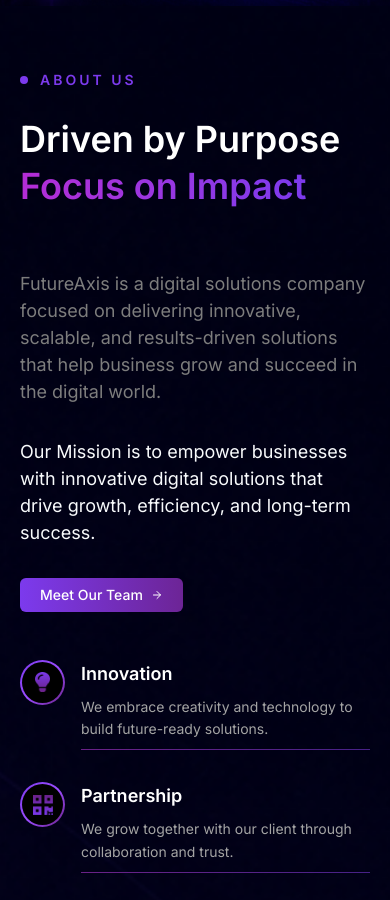
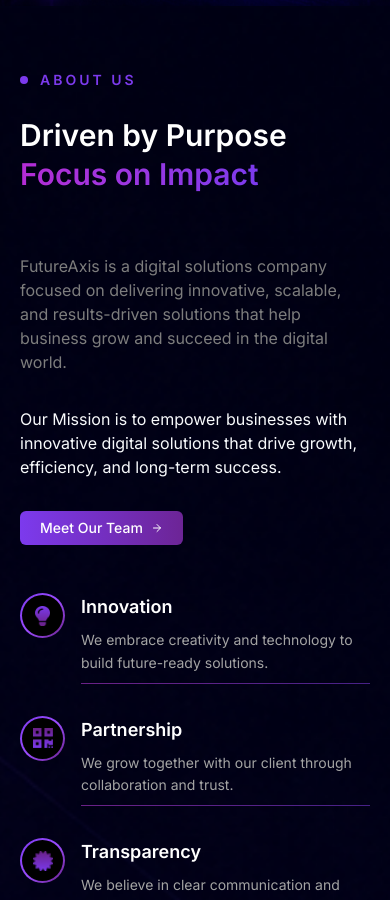
Before and after one commit to FutureAxis/futureaxis-official-web, a Next.js app: page / in a window 390 px wide. Shown: the part 898-1798 px from the top of the page. Built offline with nearby package versions, Linux system fonts and the light colour scheme.

Commit message:
feat: update AboutSection to always display content and adjust visibility settings

```diff
--- a/components/sections/Home/About.tsx
+++ b/components/sections/Home/About.tsx
@@ -9,43 +9,42 @@ import icon3 from "@/public/images/icons/Vector-3.png";
 import icon4 from "@/public/images/icons/Vector-4.png";
 
 export default function AboutSection() {
-    const [isVisible, setIsVisible] = useState(false);
+    const [isVisible, setIsVisible] = useState(true); // Changed to true by default
     const sectionRef = useRef<HTMLElement>(null);
 
     const features = [
         {
             icon: icon1,
             title: "Innovation",
-            description:
-                "We embrace creativity and technology to build future-ready solutions.",
+            description: "We embrace creativity and technology to build future-ready solutions.",
         },
         {
             icon: icon2,
             title: "Partnership",
-            description:
-                "We grow together with our client through collaboration and trust.",
+            description: "We grow together with our client through collaboration and trust.",
         },
         {
             icon: icon3,
             title: "Transparency",
-            description:
-                "We believe in clear communication and honesty in every interaction.",
+            description: "We believe in clear communication and honesty in every interaction.",
         },
         {
             icon: icon4,
             title: "Performance",
-            description:
-                "We focus on results that drive real impact and measurable growth.",
+            description: "We focus on results that drive real impact and measurable growth.",
         },
     ];
 
     useEffect(() => {
         const observer = new IntersectionObserver(
             ([entry]) => {
-                setIsVisible(entry.isIntersecting);
+                if (entry.isIntersecting) {
+                    setIsVisible(true);
+                }
             },
             {
-                threshold: 0.2,
+                threshold: 0.05,
+                rootMargin: "0px 0px -50px 0px",
             }
         );
 
@@ -57,19 +56,18 @@ export default function AboutSection() {
     }, []);
 
     return (
-        <section ref={sectionRef} className="w-full pt-16 lg:pt-24">
+        <section ref={sectionRef} className="w-full pt-16 lg:pt-24" id="about">
             <div className="px-5 lg:px-[90px]">
                 <div className="grid grid-cols-1 lg:grid-cols-2 gap-12 lg:gap-16">
 
-                    {/* Left Column */}
+                    {/* Left Column - Fixed visibility */}
                     <div className="space-y-6">
-
                         {/* ABOUT US */}
                         <div
-                            className={`flex items-center gap-3 mb-[26px] transition-all duration-[1200ms] ease-[cubic-bezier(0.22,1,0.36,1)] transform will-change-transform ${
+                            className={`flex items-center gap-3 mb-[26px] transition-all duration-[1200ms] ease-[cubic-bezier(0.22,1,0.36,1)] transform ${
                                 isVisible
                                     ? "opacity-100 translate-y-0"
-                                    : "opacity-0 -translate-y-10"
+                                    : "opacity-100 translate-y-0" // Always visible
                             }`}
                         >
                             <div className="w-2 h-2 rounded-full bg-[#7C3AED]" />
@@ -80,16 +78,14 @@ export default function AboutSection() {
 
                         {/* Heading */}
                         <div
-                            className={`transition-all duration-[1400ms] ease-[cubic-bezier(0.22,1,0.36,1)] delay-100 transform will-change-transform mb-[60px] ${
+                            className={`transition-all duration-[1400ms] ease-[cubic-bezier(0.22,1,0.36,1)] delay-100 transform mb-[60px] ${
                                 isVisible
                                     ? "opacity-100 translate-y-0"
-                                    : "opacity-0 -translate-y-16"
+                                    : "opacity-100 translate-y-0" // Always visible
                             }`}
                         >
-                            <h2 className="text-4xl md:text-[36px] font-semibold leading-[130%]">
-                                <span className="text-white">
-                                    Driven by Purpose{" "}
-                                </span>
+                            <h2 className="text-3xl md:text-[36px] font-semibold leading-[130%]">
+                                <span className="text-white">Driven by Purpose </span>
                                 <span className="bg-gradient-to-r from-[#B42CD5] to-[#7C3AED] bg-clip-text text-transparent">
                                     Focus on Impact
                                 </span>
@@ -98,32 +94,30 @@ export default function AboutSection() {
 
                         {/* Description */}
                         <div
-                            className={`transition-all duration-1000 delay-200 transform will-change-transform ${
+                            className={`transition-all duration-1000 delay-200 transform ${
                                 isVisible
                                     ? "opacity-100 translate-y-0"
-                                    : "opacity-0 -translate-y-12"
+                                    : "opacity-100 translate-y-0" // Always visible
                             }`}
                         >
-                            <p className="text-[#7D7D7D] text-[18px] leading-[150%] max-w-lg mb-[33px]">
-                                FutureAxis is a digital solutions company
-                                focused on delivering innovative, scalable, and
-                                results-driven solutions that help business grow
-                                and succeed in the digital world.
+                            <p className="text-[#7D7D7D] text-base md:text-[18px] leading-[150%] max-w-lg mb-[33px]">
+                                FutureAxis is a digital solutions company focused on delivering
+                                innovative, scalable, and results-driven solutions that help
+                                business grow and succeed in the digital world.
                             </p>
                         </div>
 
                         {/* Mission */}
                         <div
-                            className={`transition-all duration-1000 delay-300 transform will-change-transform mb-8 ${
+                            className={`transition-all duration-1000 delay-300 transform mb-8 ${
                                 isVisible
                                     ? "opacity-100 translate-y-0"
-                                    : "opacity-0 -translate-y-12"
+                                    : "opacity-100 translate-y-0" // Always visible
                             }`}
                         >
-                            <p className="text-[#F8FAFC] text-[18px] leading-[150%] max-w-md">
-                                Our Mission is to empower businesses with
-                                innovative digital solutions that drive growth,
-                                efficiency, and long-term success.
+                            <p className="text-[#F8FAFC] text-base md:text-[18px] leading-[150%] max-w-md">
+                                Our Mission is to empower businesses with innovative digital
+                                solutions that drive growth, efficiency, and long-term success.
                             </p>
                         </div>
 
@@ -132,7 +126,7 @@ export default function AboutSection() {
                             className={`transition-all duration-1000 delay-500 transform ${
                                 isVisible
                                     ? "opacity-100 translate-y-0"
-                                    : "opacity-0 -translate-y-10"
+                                    : "opacity-100 translate-y-0" // Always visible
                             }`}
                         >
                             <GradientButton>Meet Our Team</GradientButton>
@@ -150,8 +144,7 @@ export default function AboutSection() {
                                         <div
                                             className="absolute inset-0 rounded-full"
                                             style={{
-                                                background:
-                                                    "linear-gradient(135deg, #7C3AED 0%, #9B4DFF 50%, #6A2187 100%)",
+                                                background: "linear-gradient(135deg, #7C3AED 0%, #9B4DFF 50%, #6A2187 100%)",
                                                 padding: "2px",
                                             }}
                                         >
```
